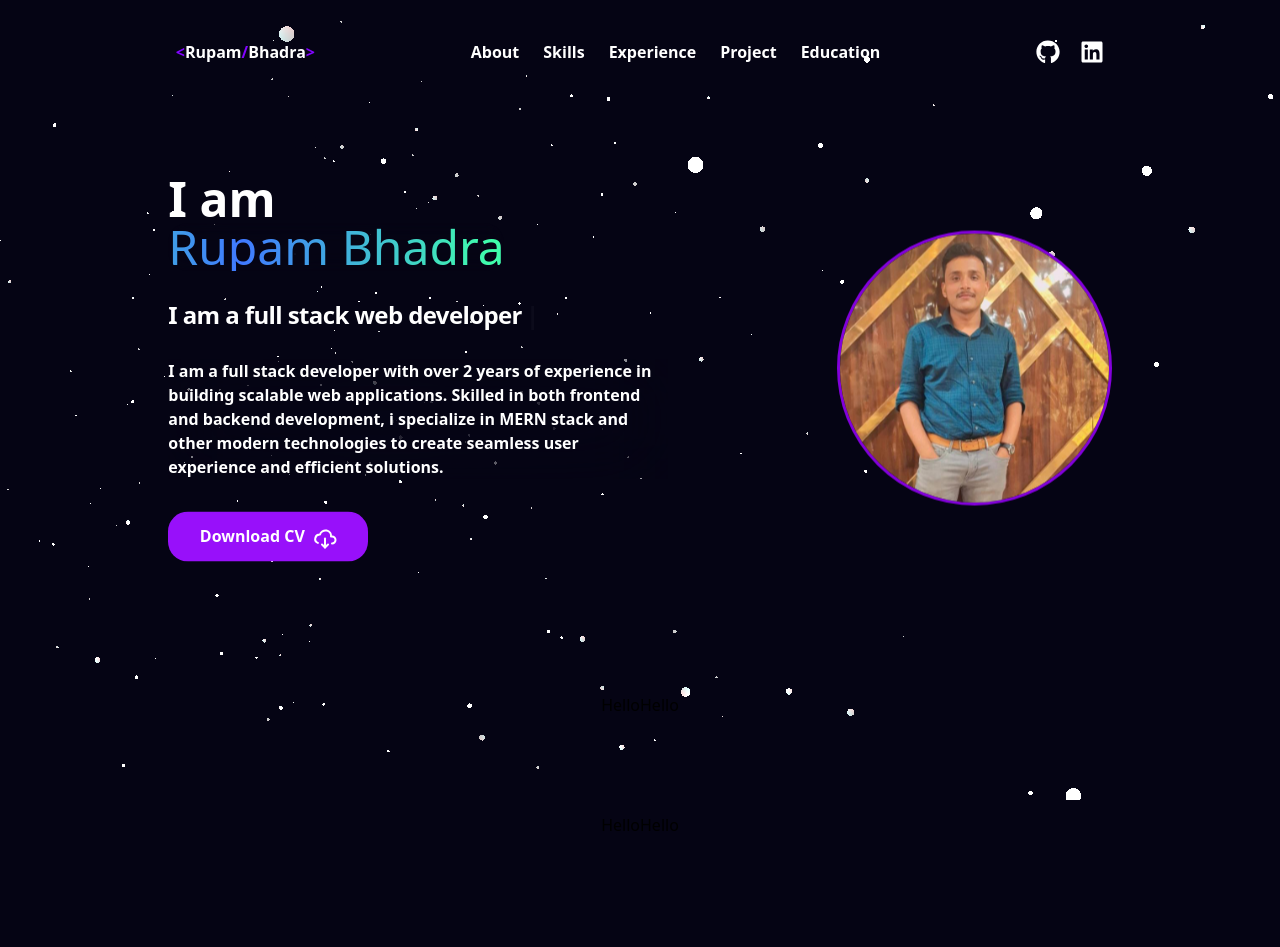
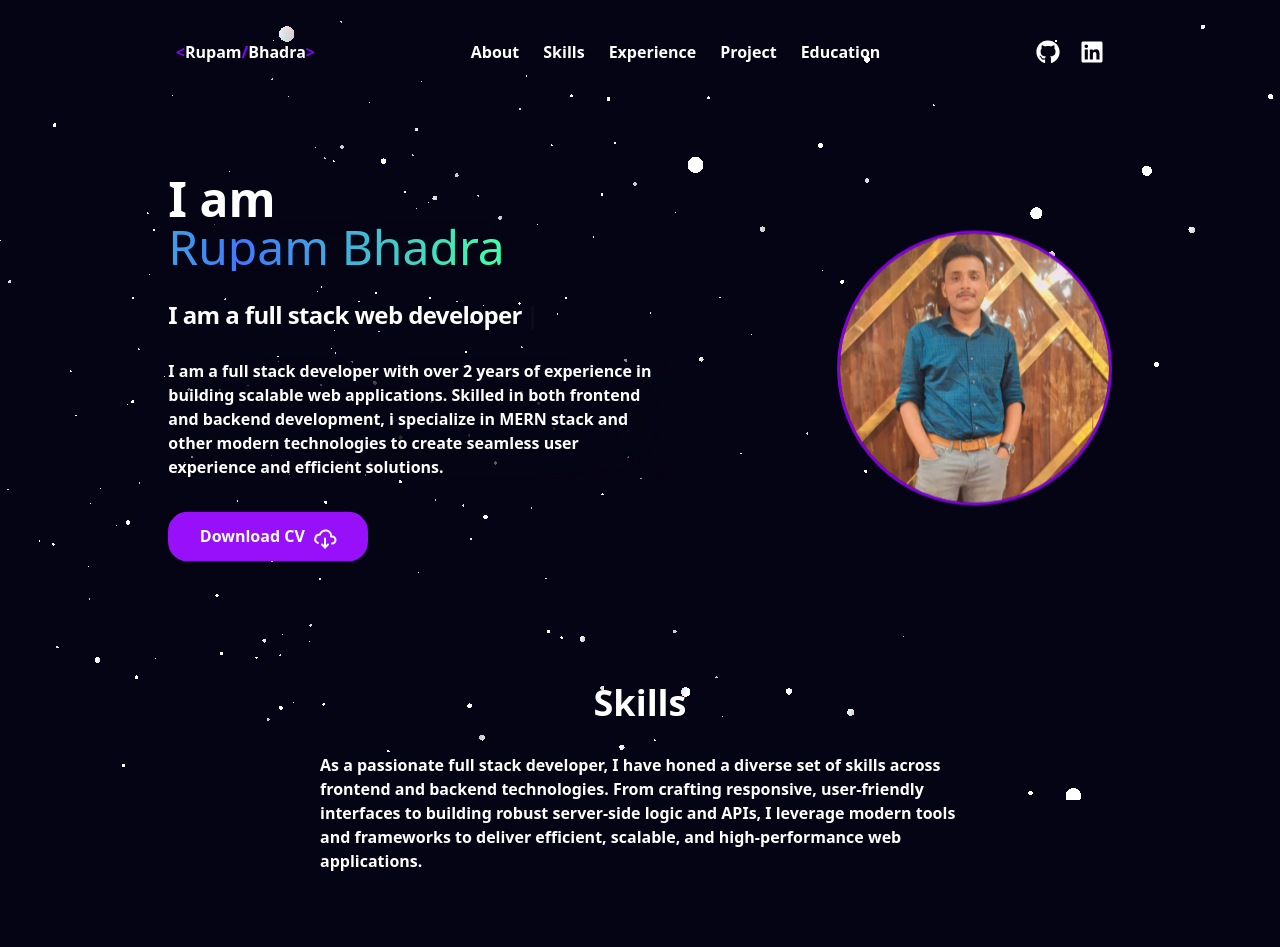
Before and after one commit to CodeExplorer4267/portfolio_new_1, a React (Vite) app in the folder portfolio/: page / in a window 1280 px wide. Shown: the top 947 px of the page. Built offline with nearby package versions, Linux system fonts and the light colour scheme.

Commit message:
commit10

```diff
--- a/portfolio/src/components/Skills/Skills.jsx
+++ b/portfolio/src/components/Skills/Skills.jsx
@@ -1,14 +1,28 @@
 import React from "react";
-
+import {motion} from "framer-motion";
 const Skills = () => {
   return (
     <>
-      <div className="grid grid-rows-3 grid-cols-2 row-gap-4 col-gap-4 p-10">
-        <div className="h-30 w-auto border-red-500">Hello</div>
-        <div className="h-30 w-auto border-red-500">Hello</div>
-        <div className="h-30 w-auto border-red-500">Hello</div>
-        <div className="h-30 w-auto border-red-500">Hello</div>
-      </div>
+      <motion.div initial={{
+        opacity:0
+      }} whileInView={{
+        opacity:1
+      }} className="flex flex-col justify-center items-center pt-[30px] pb-[30px] gap-[30px]">
+        <h1 className="text-white text-4xl font-bold">Skills</h1>
+        <p className="text-1xl font-semibold text-white w-1/2">
+          As a passionate full stack developer, I have honed a diverse set of
+          skills across frontend and backend technologies. From crafting
+          responsive, user-friendly interfaces to building robust server-side
+          logic and APIs, I leverage modern tools and frameworks to deliver
+          efficient, scalable, and high-performance web applications.
+        </p>
+        <div className="grid grid-rows-3 grid-cols-2 row-gap-4 col-gap-4 p-10">
+          <div className="h-30 w-auto border-red-500 text-white">Hello</div>
+          <div className="h-30 w-auto border-red-500 text-white">Hello</div>
+          <div className="h-30 w-auto border-red-500 text-white">Hello</div>
+          <div className="h-30 w-auto border-red-500 text-white">Hello</div>
+        </div>
+      </motion.div>
     </>
   );
 };
```
